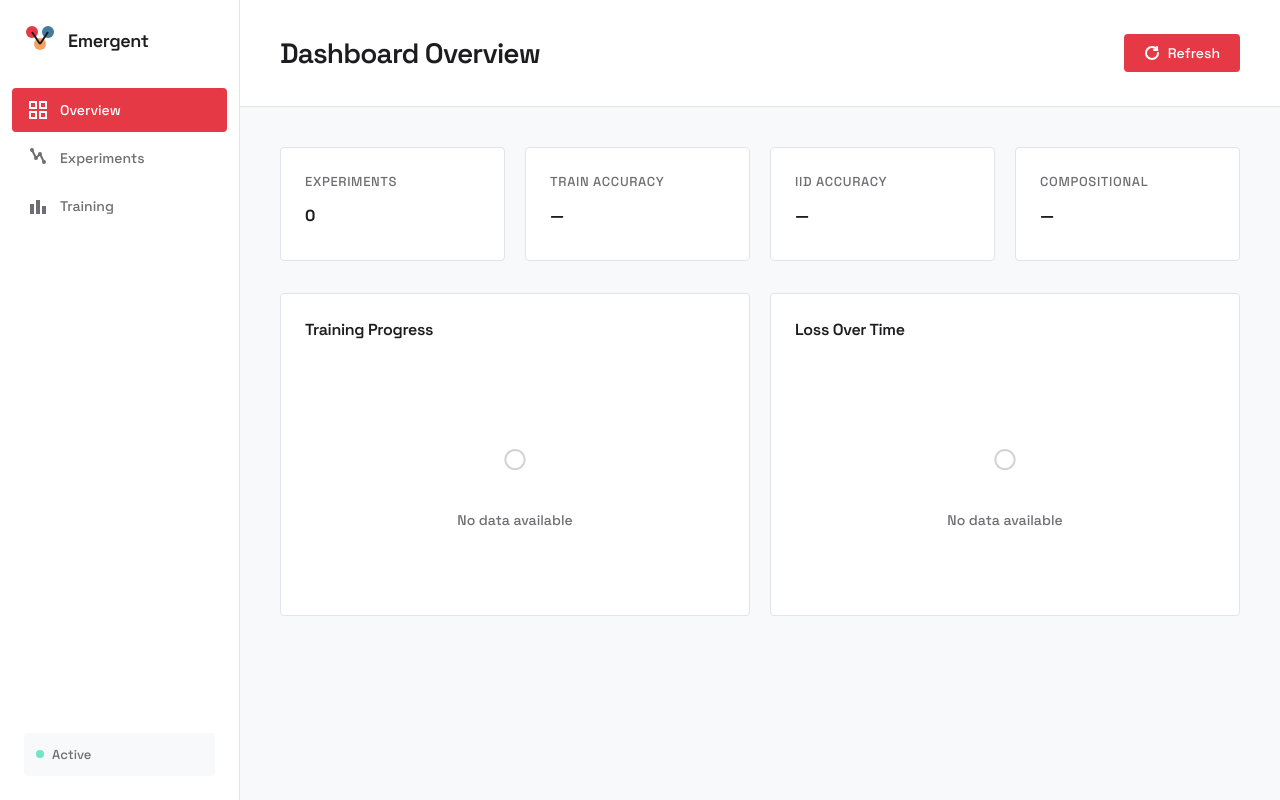
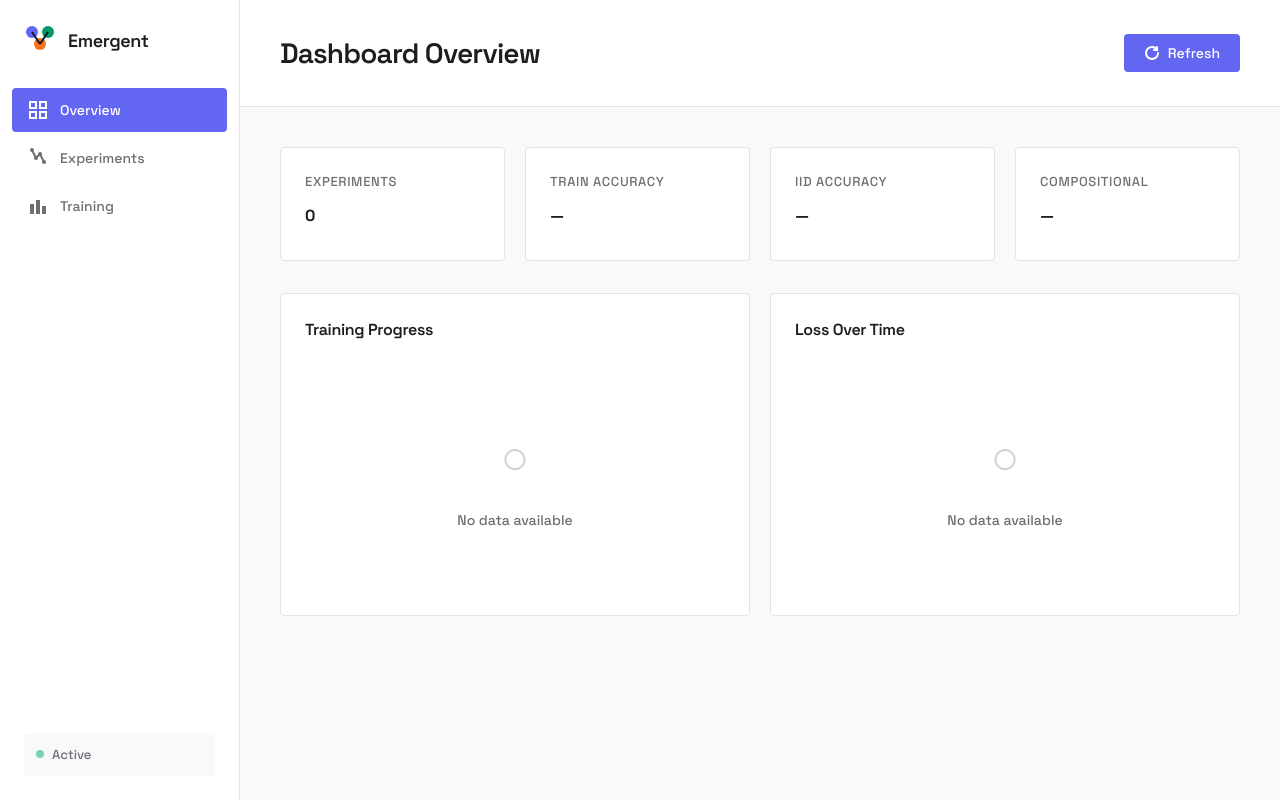
Before and after one commit to bangyen/emergent, a Flask app: page / in a window 1280 px wide. Run offline with Flask 3, Linux system fonts and the light colour scheme; data that the repository does not hold is empty.

Commit message:
Update dashboard color scheme to indigo/emerald/orange palette

```diff
--- a/dashboard/static/css/style.css
+++ b/dashboard/static/css/style.css
@@ -5,15 +5,15 @@
     --color-text-primary: #1D1D1F;
     --color-text-secondary: #6E6E73;
     --color-text-tertiary: #86868B;
-    --color-accent: #E63946;
-    --color-accent-hover: #D62839;
-    --color-secondary: #457B9D;
-    --color-tertiary: #F4A261;
-    --color-success: #06D6A0;
-    --color-neutral: #457B9D;
-    --color-chart-1: #E63946;
-    --color-chart-2: #457B9D;
-    --color-chart-3: #F4A261;
+    --color-accent: #6366F1;
+    --color-accent-hover: #4F46E5;
+    --color-secondary: #059669;
+    --color-tertiary: #F97316;
+    --color-success: #10B981;
+    --color-neutral: #059669;
+    --color-chart-1: #6366F1;
+    --color-chart-2: #059669;
+    --color-chart-3: #F97316;
     --font-primary: 'Space Grotesk', system-ui, sans-serif;
     --shadow-sm: 0 1px 3px rgba(0, 0, 0, 0.04);
     --shadow-md: 0 2px 8px rgba(0, 0, 0, 0.06);
--- a/dashboard/static/js/dashboard.js
+++ b/dashboard/static/js/dashboard.js
@@ -1,7 +1,7 @@
 const COLORS = {
-    primary: '#E63946',
-    secondary: '#457B9D',
-    tertiary: '#F4A261',
+    primary: '#6366F1',
+    secondary: '#059669',
+    tertiary: '#F97316',
     background: '#F8F9FA',
     text: '#1D1D1F'
 };
--- a/dashboard/templates/dashboard.html
+++ b/dashboard/templates/dashboard.html
@@ -16,11 +16,11 @@
         <aside class="sidebar">
             <div class="logo">
                 <svg width="32" height="32" viewBox="0 0 32 32" fill="none">
-                    <circle cx="8" cy="8" r="6" fill="#E63946"/>
-                    <circle cx="24" cy="8" r="6" fill="#457B9D"/>
-                    <circle cx="16" cy="20" r="6" fill="#F4A261"/>
-                    <path d="M8 8 L16 20" stroke="#1A1A1A" stroke-width="2"/>
-                    <path d="M24 8 L16 20" stroke="#1A1A1A" stroke-width="2"/>
+                    <circle cx="8" cy="8" r="6" fill="#6366F1"/>
+                    <circle cx="24" cy="8" r="6" fill="#059669"/>
+                    <circle cx="16" cy="20" r="6" fill="#F97316"/>
+                    <path d="M8 8 L16 20" stroke="#0F172A" stroke-width="2"/>
+                    <path d="M24 8 L16 20" stroke="#0F172A" stroke-width="2"/>
                 </svg>
                 <span>Emergent</span>
             </div>
```
Also changed, not shown: dashboard/README.md.
